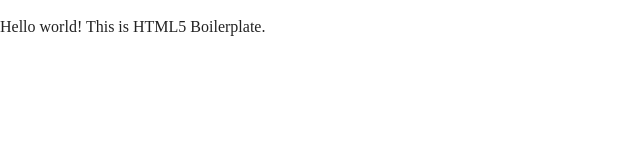
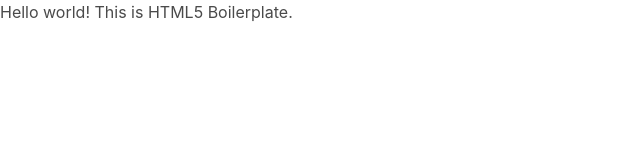
Before and after one commit to tomazcp/hackathon-frontend, a plain HTML site: page views/index.html in a window 1280 px wide. Shown: the whole page, without its empty margins (0-640 px from the left). Drawn offline with nearby package versions, Linux system fonts and the light colour scheme; files whose address does not match are found by name.

Commit message:
bulma css

```diff
--- a/views/index.html
+++ b/views/index.html
@@ -11,6 +11,8 @@
   <link rel="manifest" href="../site.webmanifest">
   <link rel="apple-touch-icon" href="../icon.png">
   <!-- Place favicon.ico in the root directory -->
+
+  <link rel="stylesheet" href="https://cdnjs.cloudflare.com/ajax/libs/bulma/0.7.2/css/bulma.css">
 
   <link rel="stylesheet" href="../css/normalize.css">
   <link rel="stylesheet" href="../css/main.css">
```
